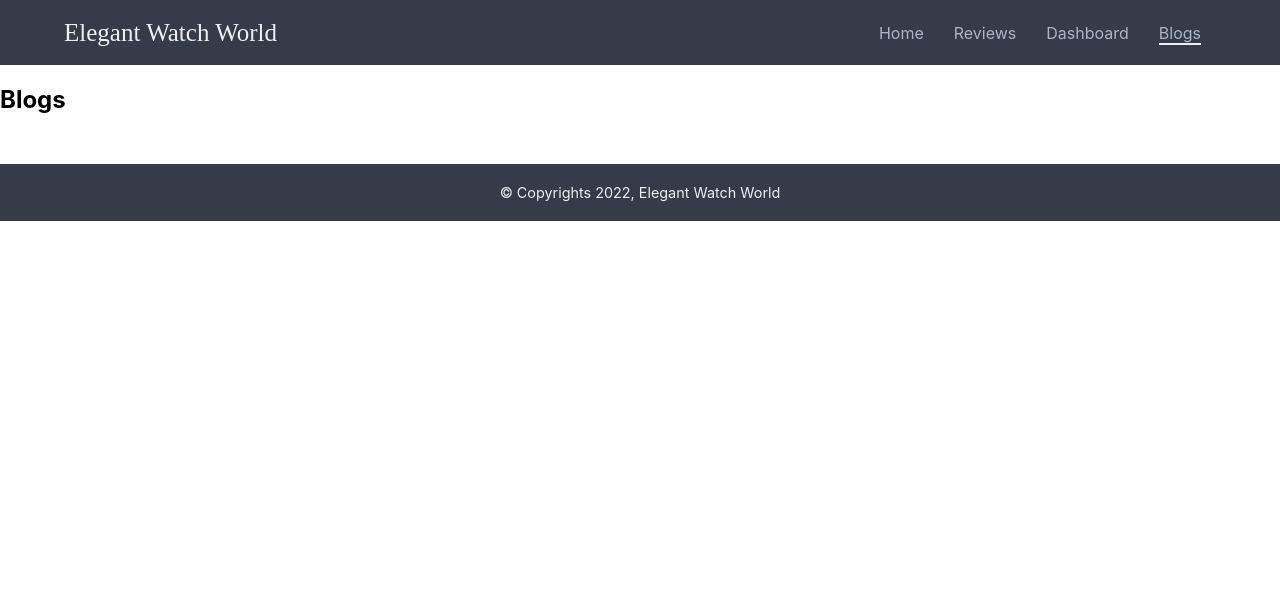
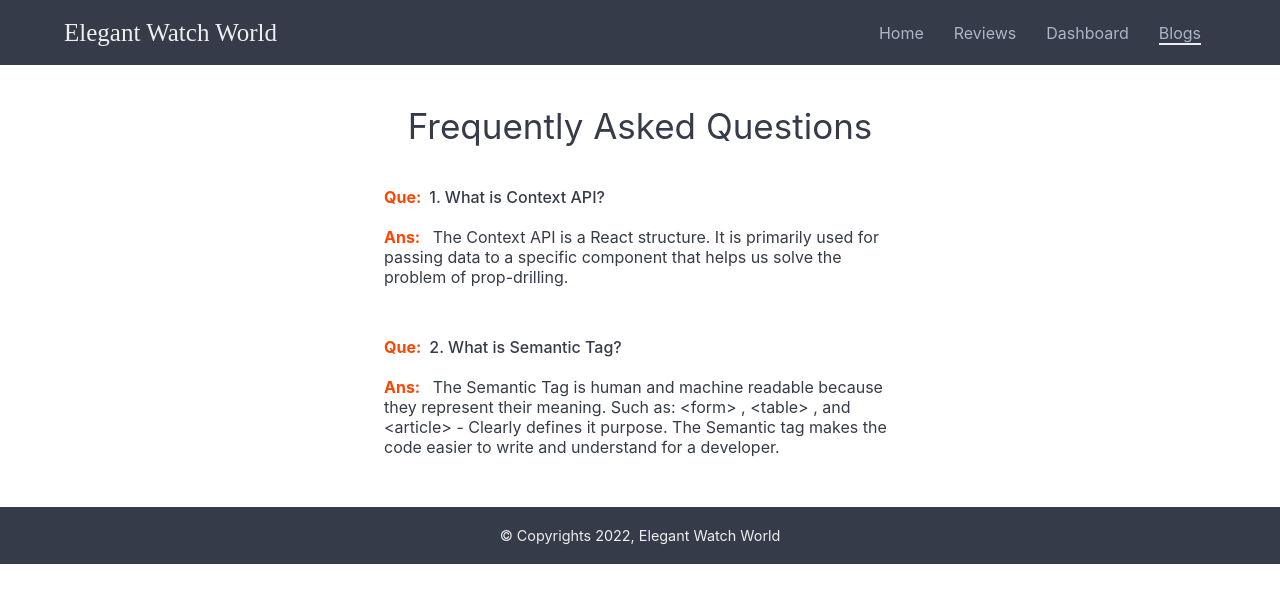
Before and after one commit to Mostafij68/Elegant-Watch-World, a React (Create React App) app: page /blogs in a window 1280 px wide. Shown: the top 602 px of the page. Built offline with nearby package versions, Linux system fonts and the light colour scheme.

Commit message:
blogs added

```diff
--- a/src/components/Blogs/Blogs.css
+++ b/src/components/Blogs/Blogs.css
@@ -0,0 +1,28 @@
+.blogs h2{
+    font-weight: 400;
+    font-size: 35px;
+    margin: 40px;
+    text-align: center;
+    color: #353b48;
+}
+.faq{
+    width: 40%;
+    margin: 0 auto;
+    margin-bottom: 50px;
+}
+.faq h4{
+    color: #353b48;
+    font-weight: 500;
+    margin: 20px 0;
+}
+
+.faq span{
+    margin-right: 8px;
+    font-weight: bold;
+    color: orangered;
+}
+.faq p{
+    margin: 0;
+    color: #353b48;
+    font-size: 16px;
+}
--- a/src/components/Blogs/Blogs.js
+++ b/src/components/Blogs/Blogs.js
@@ -1,9 +1,19 @@
+import { click } from '@testing-library/user-event/dist/click';
 import React from 'react';
+import './Blogs.css'
 
 const Blogs = () => {
     return (
-        <div>
-            <h2>Blogs</h2>
+        <div className='blogs'>
+            <h2>Frequently Asked Questions</h2>
+            <div className="faq">
+                <h4><span>Que:</span>1. What is Context API?</h4>
+                <p><span>Ans:</span> The Context API is a React structure. It is primarily used for passing data to a specific component that helps us solve the problem of prop-drilling.</p>
+            </div>
+            <div className="faq">
+                <h4><span>Que:</span>2. What is Semantic Tag?</h4>
+                <p><span>Ans:</span> The Semantic Tag is human and machine readable because they represent their meaning. Such as: &#60;form&#62; , &#60;table&#62; , and &#60;article&#62; - Clearly defines it purpose. The Semantic tag makes the code easier to write and understand for a developer.</p>
+            </div>
         </div>
     );
 };
```
Also changed, not shown: 1 other file (tests, documents, lock files or other folders).
